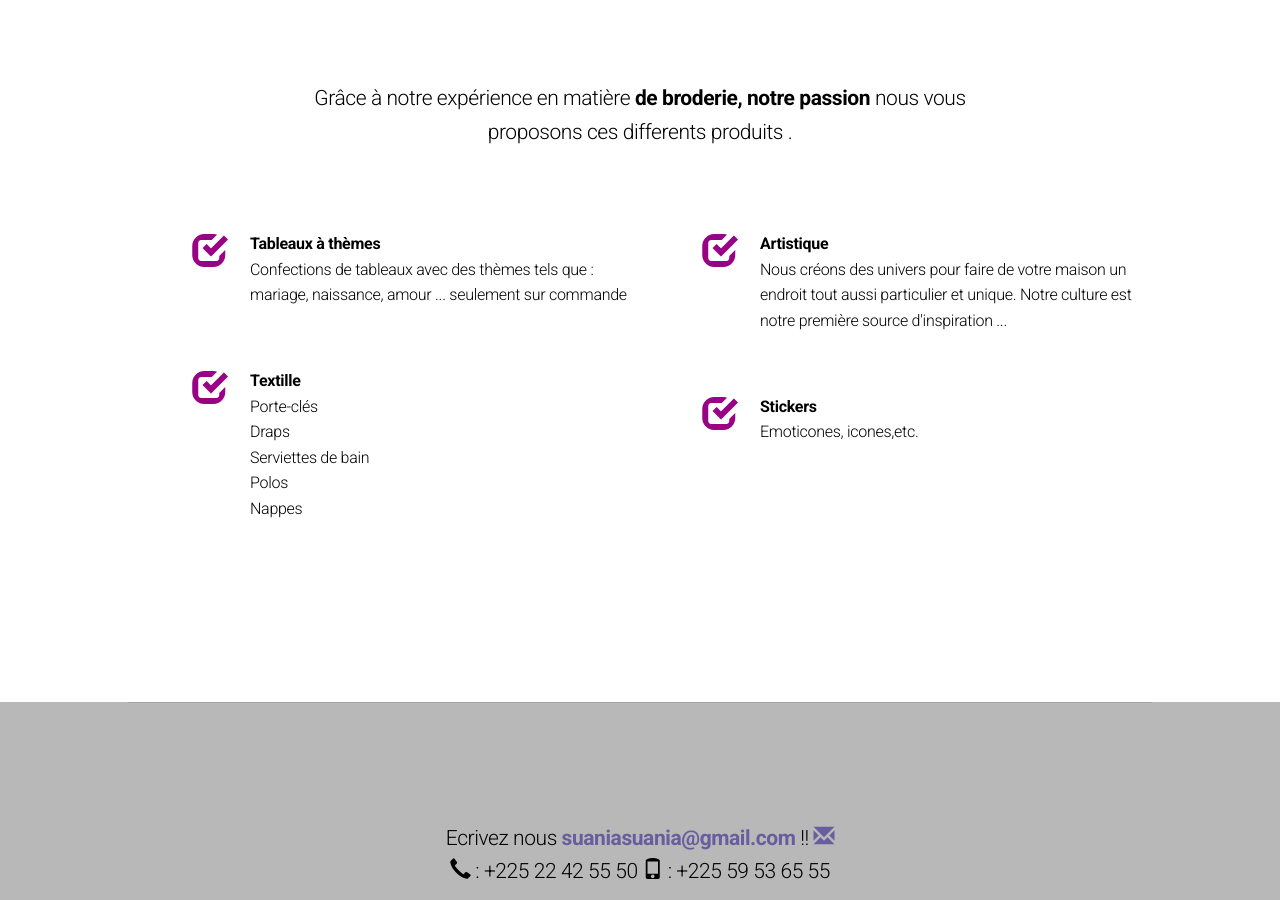
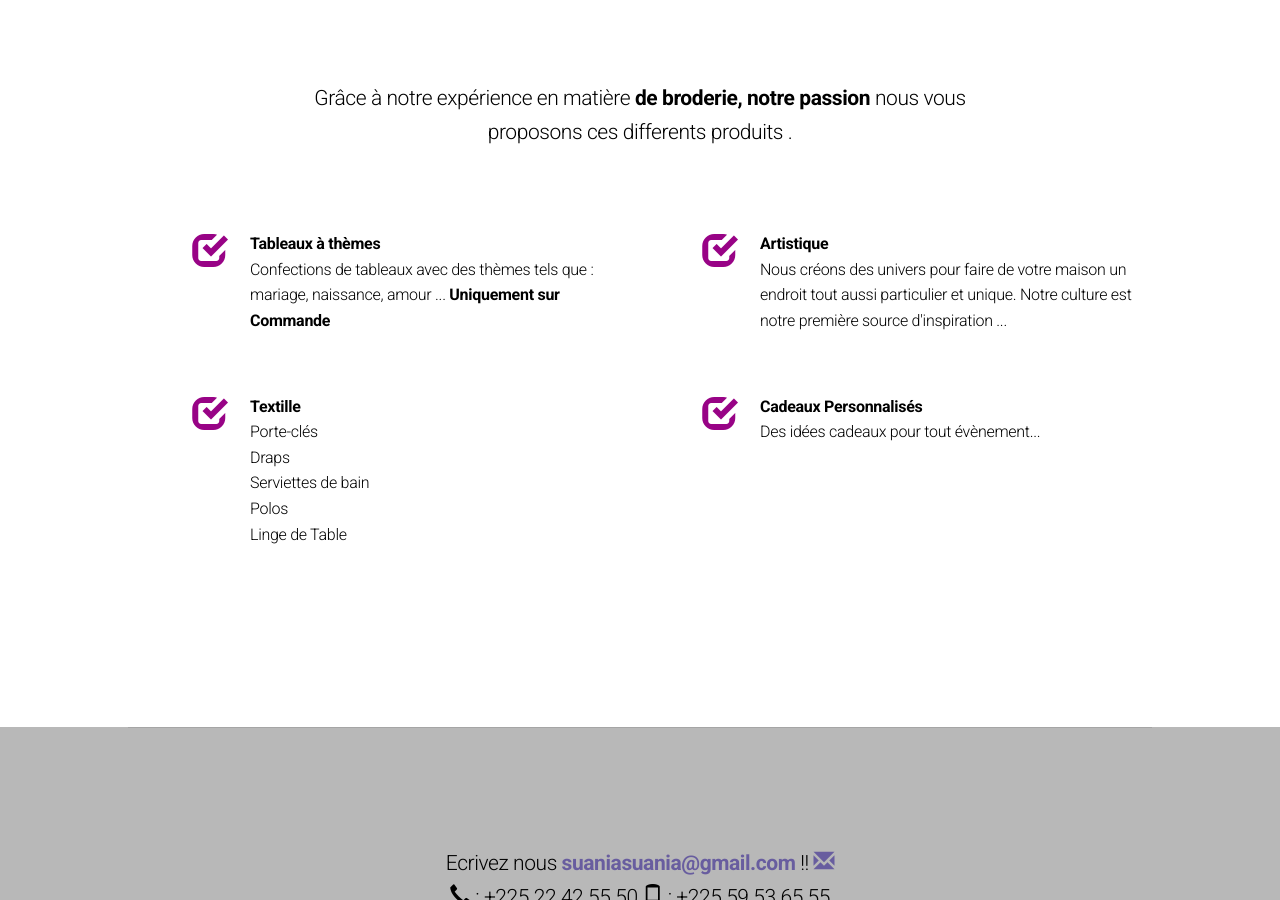
Before and after one commit to suania/suania.github.io, a Jekyll site: the page built from index.html, in a window 1280 px wide and 900 px high, scrolled down 2424 px. Built offline with Jekyll 4.4.1, drawn with Linux system fonts in a browser that asks for light colours; nearby versions of some CDN libraries; library files that are not in the unit come from our copies.

Commit message:
addon text-19112915

```diff
--- a/_includes/theme-body.html
+++ b/_includes/theme-body.html
@@ -319,7 +319,8 @@
         <div class="e">
             <div class="c">
                 <div class="gc jt dz alx">
-                    <p class="dv alm">Grâce à notre expérience en  matière<strong> de broderie, notre passion </strong> nous vous proposons ces differents produits .</p>
+                    <p class="dv alm">Grâce à notre expérience en  matière<strong>
+                        de broderie, notre passion </strong> nous vous proposons ces differents produits .</p>
                 </div>
             </div>
             <div class="c">
@@ -331,7 +332,8 @@
                             </div>
                             <p class="ape alb"><strong>Tableaux à thèmes </strong></p>
                             <p class="ape">
-                                Confections de tableaux avec des thèmes tels que : mariage, naissance, amour ... seulement sur commande <br/>
+                                Confections de tableaux avec des thèmes tels que :
+                                mariage, naissance, amour ...  <strong>Uniquement sur Commande </strong> <br/>
 
                             </p>
                         </li>
@@ -343,7 +345,7 @@
                             <p class="ape alb"><strong>Textille </strong></p>
                             <p class="ape">
 
-                        Porte-clés <br/>  Draps <br/> Serviettes de bain <br/>  Polos <br/> Nappes
+                        Porte-clés <br/>  Draps <br/> Serviettes de bain <br/>  Polos <br/>Linge de Table
 
                             </p>
                         </li>
@@ -368,9 +370,9 @@
                             <div class="apf eg">
                                 <i class="glyphicon glyphicon-check"></i>  <!--<span class="a aai"></span>-->
                             </div>
-                            <p class="ape alb"><strong>Stickers</strong></p>
+                            <p class="ape alb"><strong>Cadeaux Personnalisés</strong></p>
                             <p class="ape">
-                               Emoticones, icones,etc.
+                                Des idées cadeaux pour tout évènement...
                             </p>
                         </li>
                     </ul>
```
